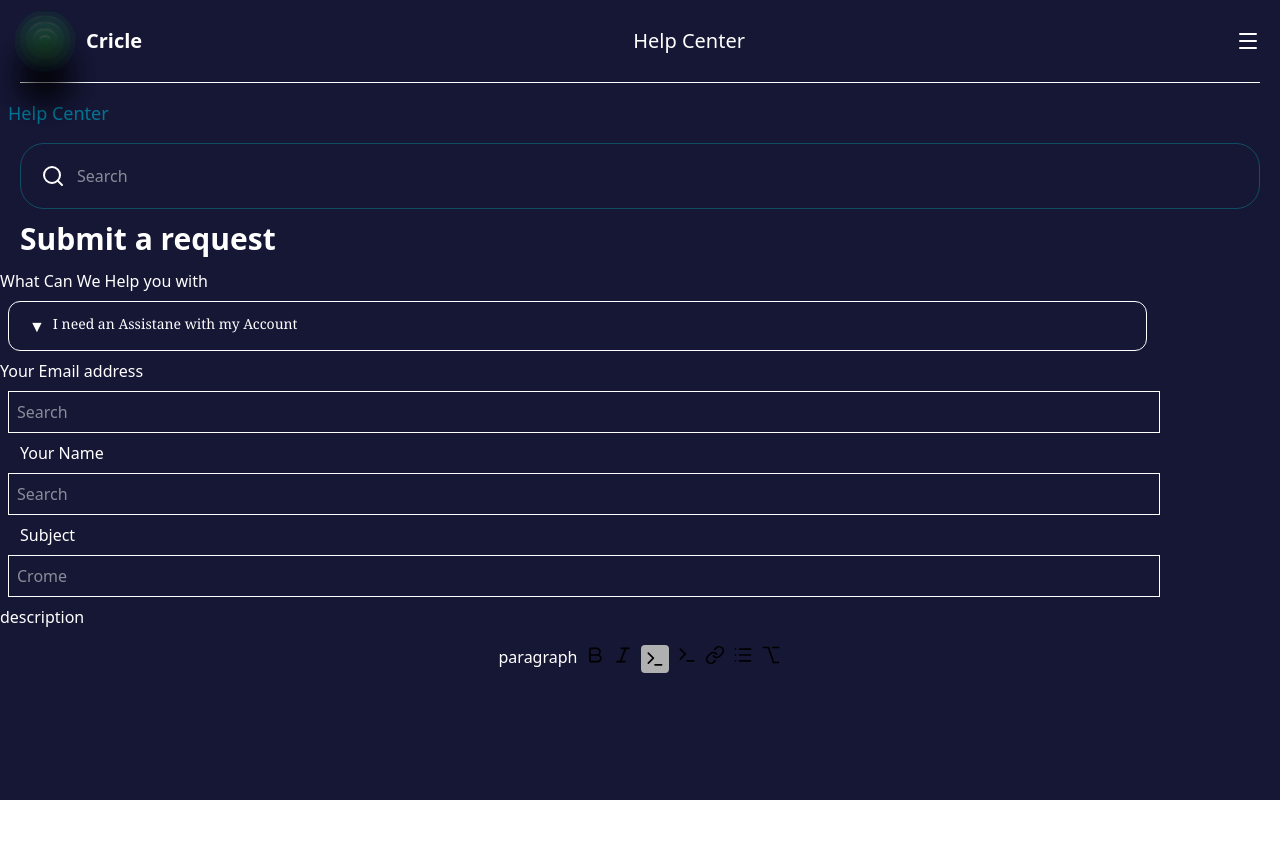
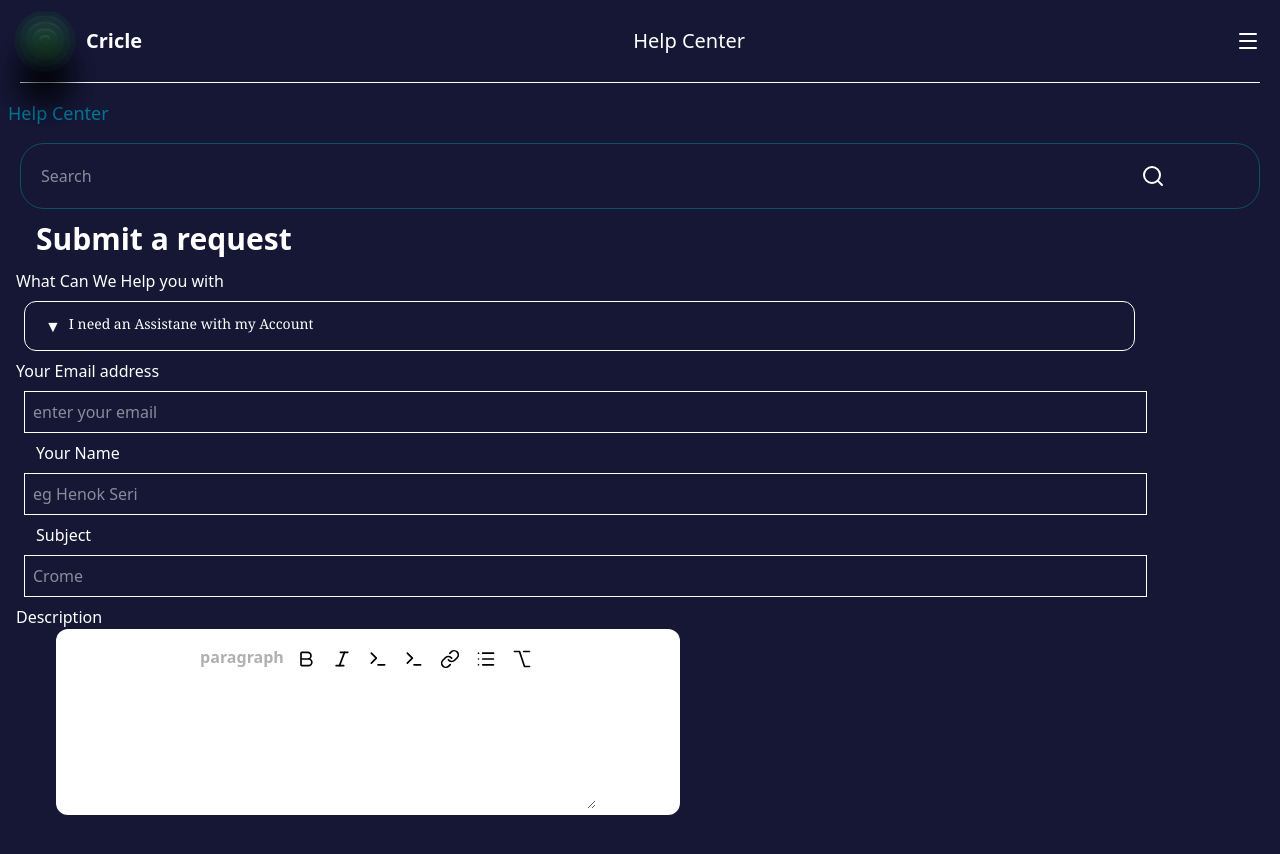
Before and after one commit to faris-dm/Ai_landingPage, a React (Vite) app: page / in a window 1280 px wide. Shown: the top 854 px of the page. Before the commit the page ends 800 px from the top, so only its background shows below. Built offline with nearby package versions, Linux system fonts and the light colour scheme.

Commit message:
adding textarea in Helpcenter To recive A feed Back

```diff
--- a/src/pages/page3/HelpCenter.jsx
+++ b/src/pages/page3/HelpCenter.jsx
@@ -62,13 +62,18 @@ function HelpCenter() {
           Help Center
         </h3>
 
-        <div className="flex gap-3 items-center mx-5 border border-cyan-900 text=white p-5 rounded-3xl">
+        <div className="flex gap-3 items-center mx-5 border border-cyan-900 text-white p-2  rounded-3xl">
+          <input
+            className=" w-[90%] rounded-xl outline-none p-3"
+            type="text"
+            placeholder="Search"
+            id=""
+          />
           <Search />
-          <input type="text" placeholder="Search" id="" />
         </div>
 
         {/* Submit Section */}
-        <div>
+        <div className="mx-4">
           <h2 className="text-3xl font-bold mx-5 my-3">Submit a request</h2>
 
           <form action="">
@@ -117,7 +122,7 @@ function HelpCenter() {
               <input
                 type="email"
                 className="block outline-none w-[90%]"
-                placeholder="Search "
+                placeholder="enter your email "
               />
             </div>
             {/*  name */}
@@ -126,7 +131,7 @@ function HelpCenter() {
               <input
                 type="email"
                 className="block outline-none w-[90%]"
-                placeholder="Search "
+                placeholder="eg Henok Seri "
               />
             </div>
             <label className="mx-5">Subject</label>
@@ -137,34 +142,45 @@ function HelpCenter() {
                 placeholder="Crome "
               />
             </div>
-            <div className="">
-              <p>description</p>
-              <div className="flex justify-center gap-2 py-4 ">
-                <p>paragraph</p>
-                <p>
+            <div className=" ">
+              <p>Description</p>
+              <div className="rounded-xl bg-[#fff] mb-[4rem] mx-10 w-[50%]">
+                <div className="flex justify-center gap-2 py-4  ">
+                  <p className="text-[#b0b0b0] font-bold">paragraph</p>
+                  <p className=" rounded-sm p-1">
                     {" "}
                     <Bold size={20} className="text-black font-[900]" />
                   </p>
-                <p>
+                  <p className=" rounded-sm p-1">
                     {" "}
                     <Italic size={20} className="text-black" />{" "}
                   </p>
-                <p className="bg-[#b0b0b0] rounded-sm p-1">
+                  <p className=" rounded-sm p-1">
                     <Terminal size={20} className="text-black" />
                   </p>
-                <p>
+                  <p className=" rounded-sm p-1">
                     <Terminal size={20} className="text-black" />
                   </p>
-                <p>
+                  <p className=" rounded-sm p-1">
                     <Link size={20} className="text-black" />
                   </p>
-                <p>
+                  <p className=" rounded-sm p-1">
                     {" "}
                     <List size={20} className="text-black" />
                   </p>
-                <p>
+                  <p className="rounded-sm p-1">
                     <Option size={20} className="text-black" />
                   </p>
+                </div>
+                <textarea
+                  className="mx-5 w-5/6 h-5/9"
+                  name=""
+                  cols={3}
+                  rows={5}
+                  id=""
+                >
+                  solo naser
+                </textarea>
               </div>
             </div>
           </form>
```
Lines whose indentation alone changed are shown as unchanged.
